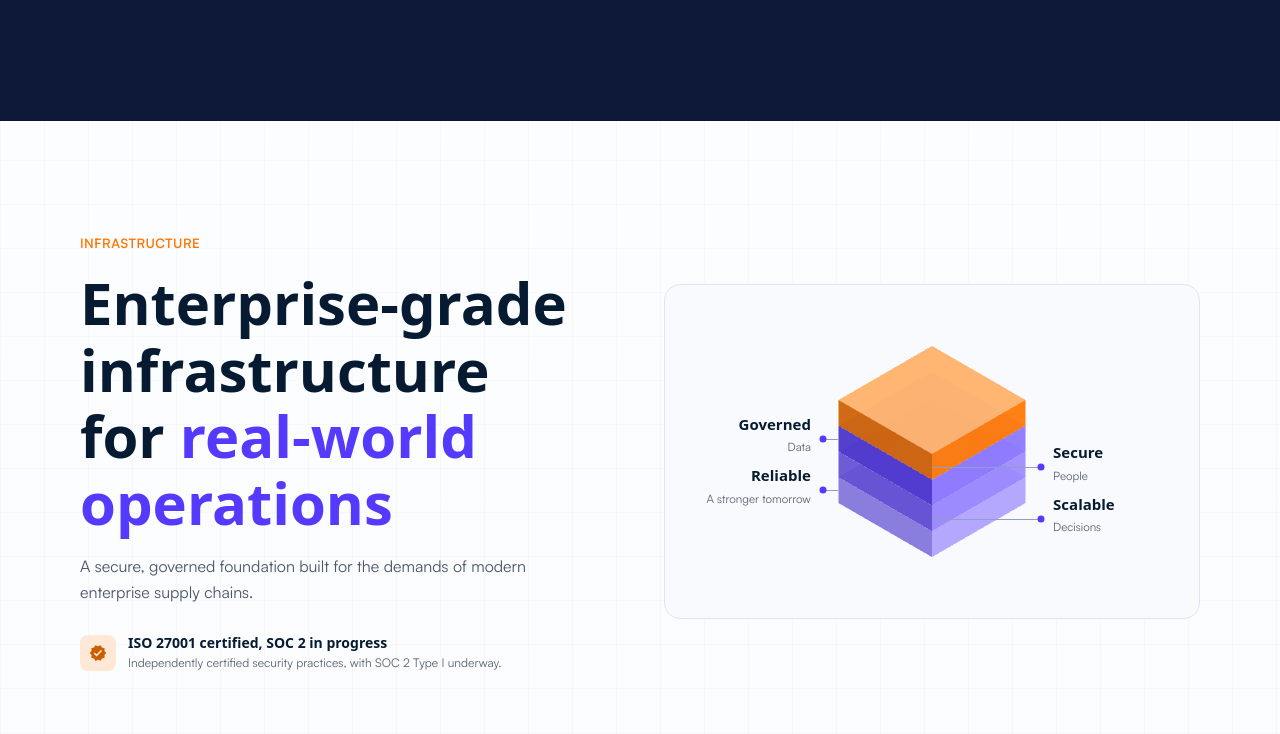
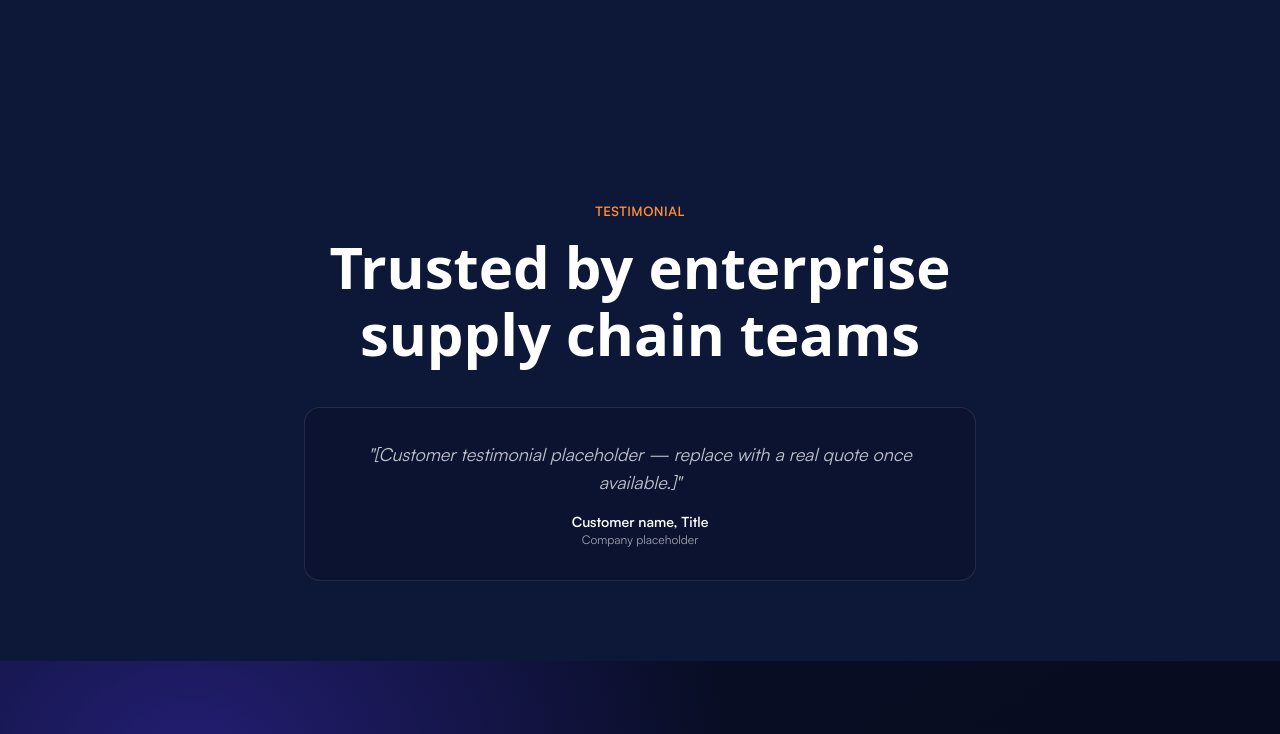
Before and after one commit to oendrilaroy96/superatom, a React (Vite) app: page / in a window 1280 px wide. Shown: the part 5340-6074 px from the top of the page. Built offline with nearby package versions, Linux system fonts and the light colour scheme.

Commit message:
Hide the Infrastructure section from the page
Comment out the import and usage in App.tsx rather than deleting the
component, so it's easy to bring back later.

Co-Authored-By: Claude Sonnet 5 <noreply@anthropic.com>
Claude-Session: https://claude.ai/code/session_01AhqhuFykjwZi78yi5ZPGpu

```diff
--- a/src/App.tsx
+++ b/src/App.tsx
@@ -3,7 +3,8 @@ import Header from "./components/Header";
 import Hero3 from "./components/Hero3";
 import HowItWorks from "./components/HowItWorks";
 import Features from "./components/Features";
-import Infrastructure from "./components/Infrastructure";
+// Infrastructure section temporarily hidden from the page.
+// import Infrastructure from "./components/Infrastructure";
 import Testimonial from "./components/Testimonial";
 import Achievements from "./components/Achievements";
 import Customers from "./components/Customers";
@@ -38,7 +39,7 @@ function App() {
           <Hero3 />
           <HowItWorks />
           <Features />
-          <Infrastructure />
+          {/* <Infrastructure /> */}
           <Testimonial />
           <Achievements />
           <Customers />
```
